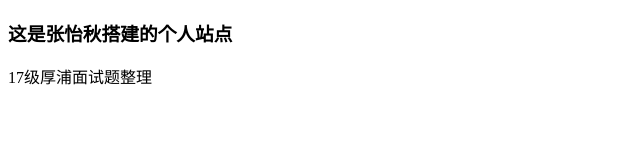
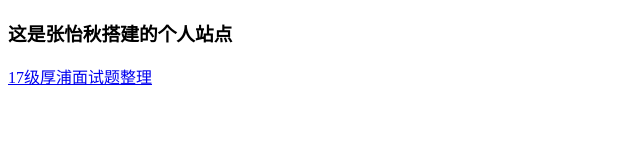
Before and after one commit to ZhangYiQiu/zhangyiqiu.github.io, a plain HTML site: page index.html in a window 1280 px wide. Shown: the whole page, without its empty margins (0-640 px from the left). Drawn offline with Linux system fonts and the light colour scheme.

Commit message:
Update index.html

```diff
--- a/index.html
+++ b/index.html
@@ -7,6 +7,6 @@
 <head>
 <body>
 <h3>这是张怡秋搭建的个人站点</h3>
-<a src="data/mianshiti.html">17级厚浦面试题整理</a>
+<a href="data/mianshiti.html">17级厚浦面试题整理</a>
 </body>
 </html>
```
